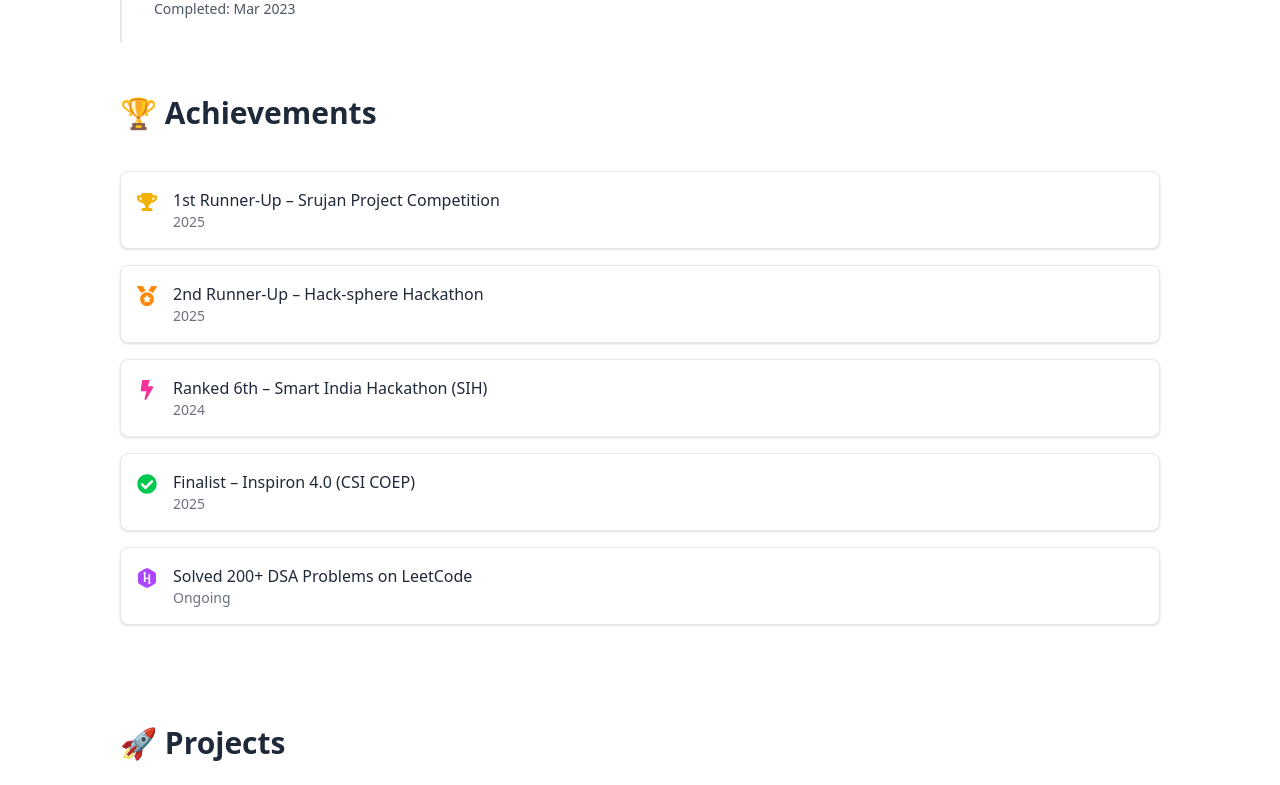
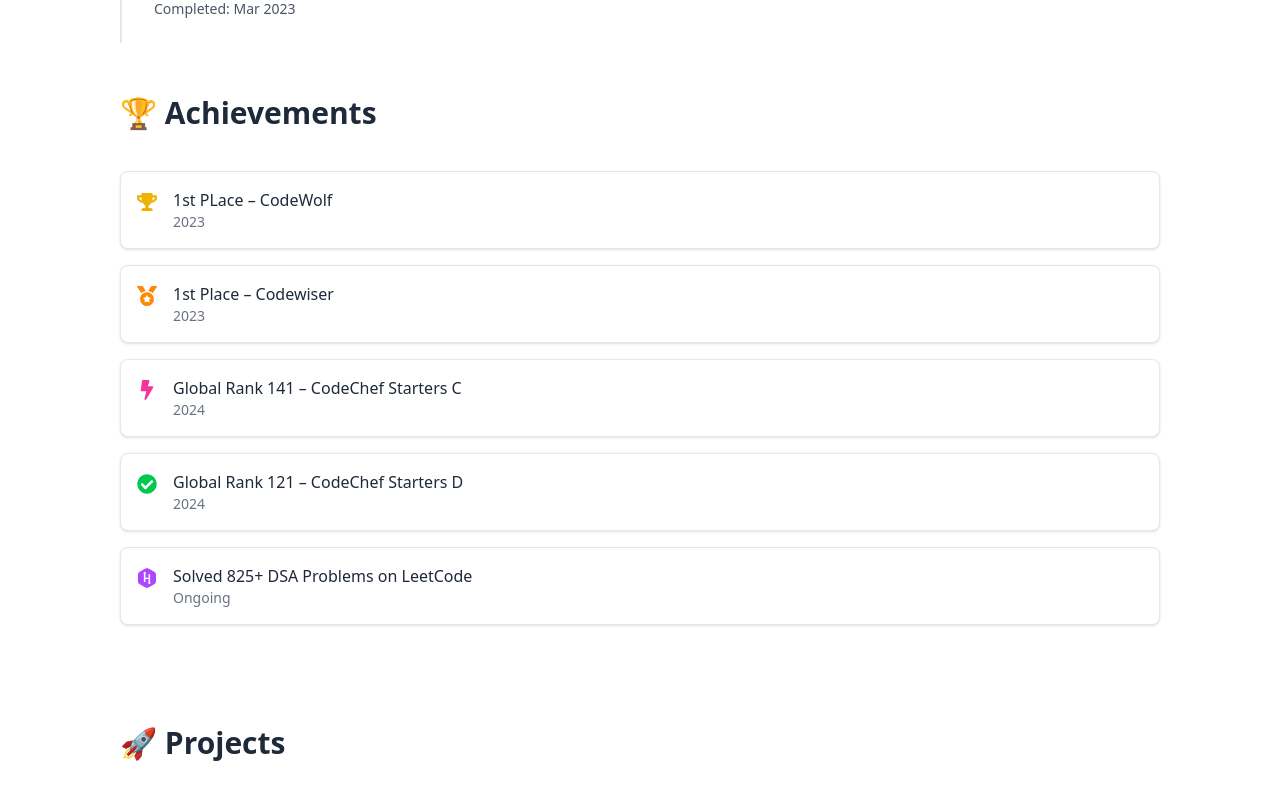
Before and after one commit to siddhantkale/Portfolio, a Next.js app in the folder my-app/: page / in a window 1280 px wide. Shown: the part 1403-2188 px from the top of the page. Built offline with nearby package versions, Linux system fonts and the light colour scheme.

Commit message:
minor changes

```diff
--- a/my-app/src/components/Achievements.tsx
+++ b/my-app/src/components/Achievements.tsx
@@ -12,27 +12,27 @@
 const achievements = [
   {
     icon: <FaTrophy className="text-yellow-500 w-5 h-5" />,
-    title: '1st Runner-Up – Srujan Project Competition',
-    year: '2025',
+    title: '1st PLace  – CodeWolf',
+    year: '2023',
   },
   {
     icon: <FaMedal className="text-orange-400 w-5 h-5" />,
-    title: '2nd Runner-Up – Hack-sphere Hackathon',
-    year: '2025',
+    title: '1st Place – Codewiser',
+    year: '2023',
   },
   {
     icon: <FaBolt className="text-pink-500 w-5 h-5" />,
-    title: 'Ranked 6th – Smart India Hackathon (SIH)',
+    title: 'Global Rank 141 – CodeChef Starters C',
     year: '2024',
   },
   {
     icon: <FaCheckCircle className="text-green-500 w-5 h-5" />,
-    title: 'Finalist – Inspiron 4.0 (CSI COEP)',
-    year: '2025',
+    title: 'Global Rank 121 – CodeChef Starters D',
+    year: '2024',
   },
   {
     icon: <FaHackerrank className="text-purple-500 w-5 h-5" />,
-    title: 'Solved 200+ DSA Problems on LeetCode',
+    title: 'Solved 825+ DSA Problems on LeetCode',
     year: 'Ongoing',
   },
 ];
--- a/my-app/src/components/Education.tsx
+++ b/my-app/src/components/Education.tsx
@@ -1,13 +1,14 @@
 'use client';
 
 import { motion } from 'framer-motion';
+import { ReactNode } from 'react';
 import { FaGraduationCap, FaCertificate } from 'react-icons/fa';
 
 const education = [
   {
     type: 'Education',
     icon: <FaGraduationCap className="text-blue-600 dark:text-blue-400 w-5 h-5" />,
-    title: 'B.Tech in Computer Science & Business Systems',
+    title: 'B.Tech in Information Technology',
     institution: "JSPM's Rajarshi Shahu College of Engineering, Pune",
     details: 'CGPA: 9.16 | Expected: May 2025',
   },
@@ -37,7 +38,14 @@
   },
 ];
 
-const TimelineItem = ({ item }: { item: any }) => (
+type ItemType = {
+  type:string,
+  icon:ReactNode,
+  title:string,
+  institution:string,
+  details:string
+}
+const TimelineItem = ({ item }: { item: ItemType }) => (
   <motion.div
     initial={{ opacity: 0, x: -20 }}
     whileInView={{ opacity: 1, x: 0 }}
```
Also changed, not shown: my-app/public/profile1.jpg (deleted), 1 other file (tests, documents, lock files or other folders).
